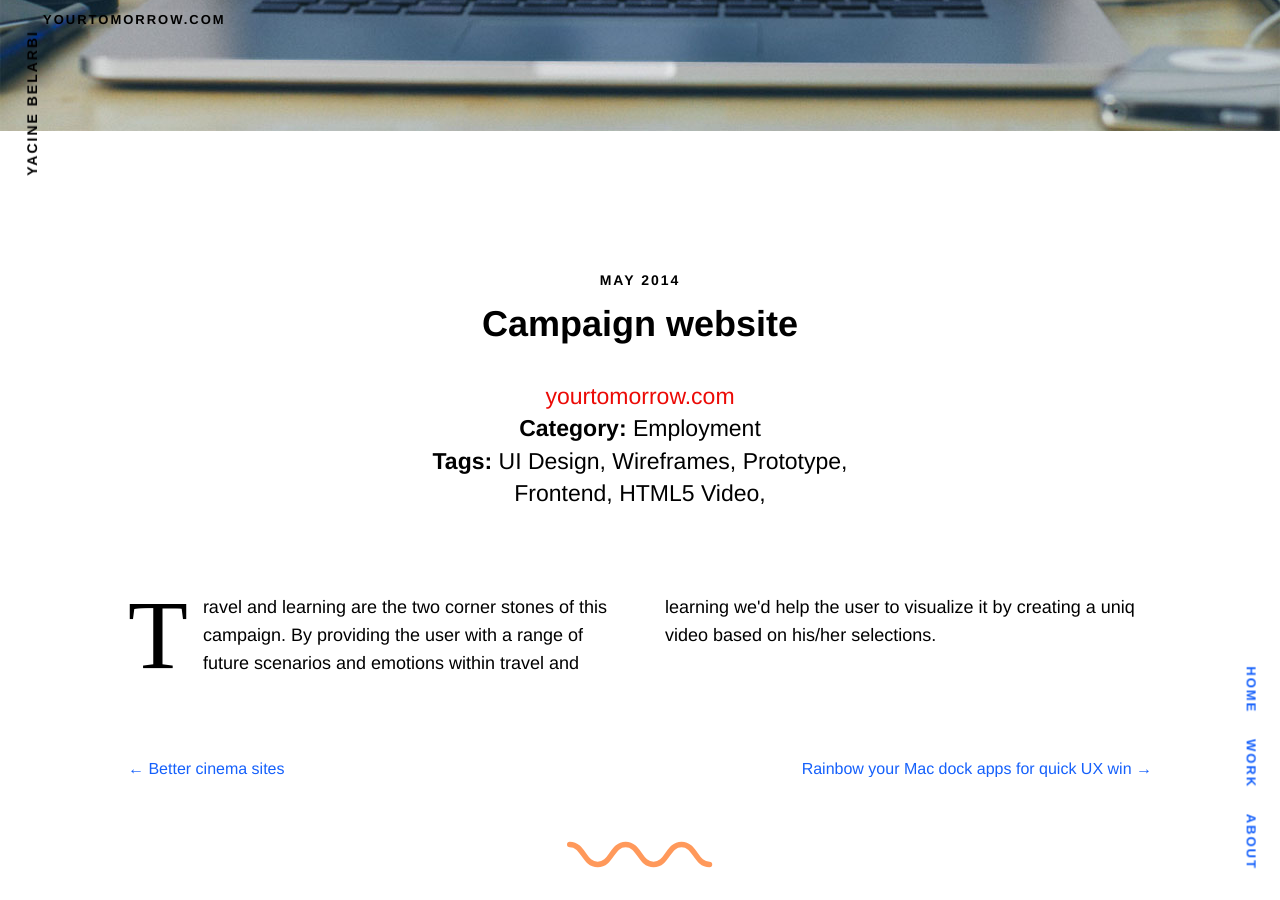
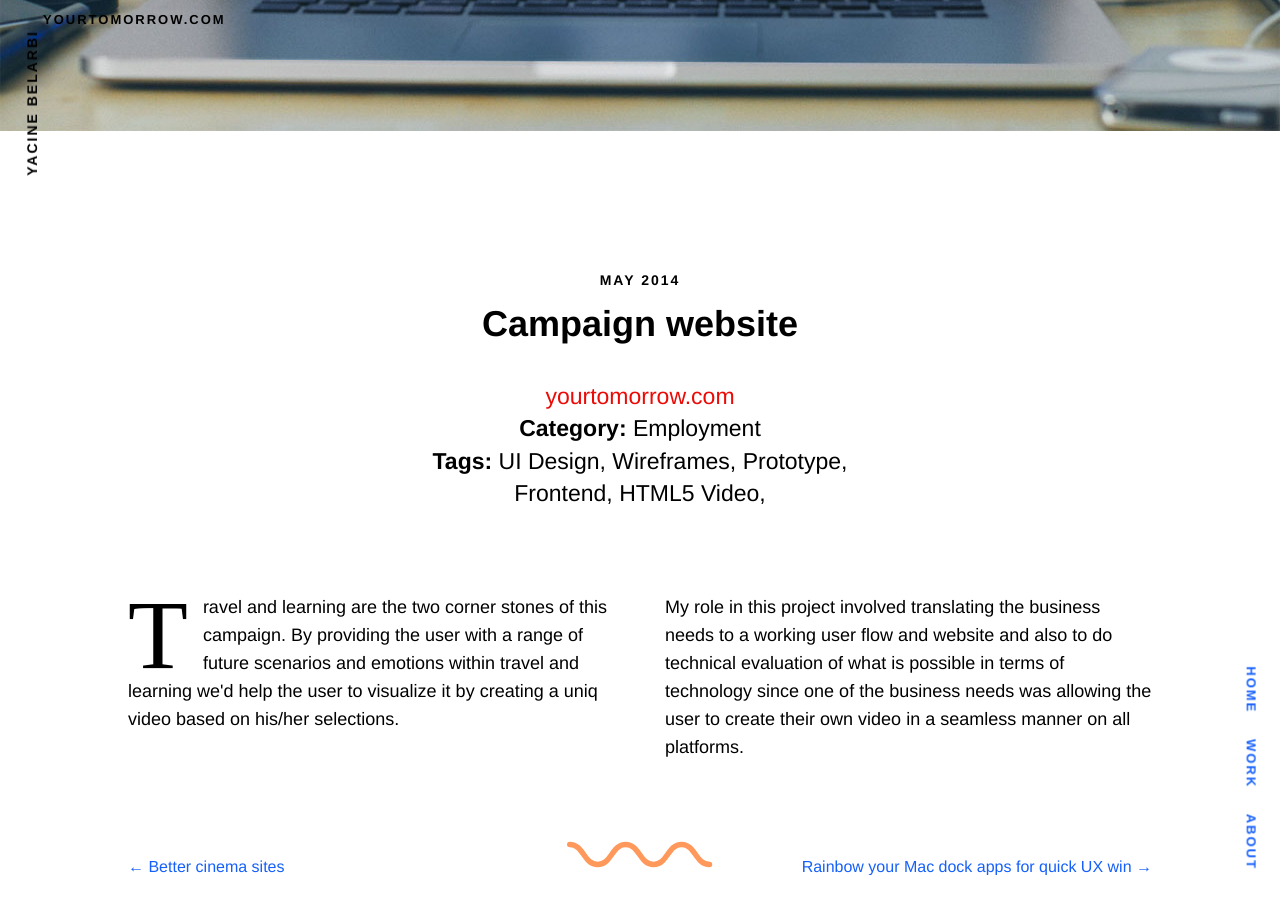
Before and after one commit to moppedisco/blog, a Jekyll site: the page built from _posts/2014-05-01-yourtomorrow.html, in a window 1280 px wide and 900 px high, scrolled down 684 px. Built offline with Jekyll 4.4.1, drawn with Linux system fonts in a browser that asks for light colours; Markdown is read by kramdown in place of the engine named in the settings.

Commit message:
your tomorrow text update and new cv

```diff
--- a/_posts/2014-05-01-yourtomorrow.html
+++ b/_posts/2014-05-01-yourtomorrow.html
@@ -17,3 +17,4 @@ postClass:		content-box--small
 description: 	Travelling and learning can be a great way to get out and see the world. Sometimes you just need some inspiration to get out there.
 ---
 <p>Travel and learning are the two corner stones of this campaign. By providing the user with a range of future scenarios and emotions within travel and learning we'd help the user to visualize it by creating a uniq video based on his/her selections. </p>
+<p>My role in this project involved translating the business needs to a working user flow and website and also to do technical evaluation of what is possible in terms of technology since one of the business needs was allowing the user to create their own video in a seamless manner on all platforms.</p>
```
Also changed, not shown: images/mockup_yourtomorrow.png (added), 1 other file.
